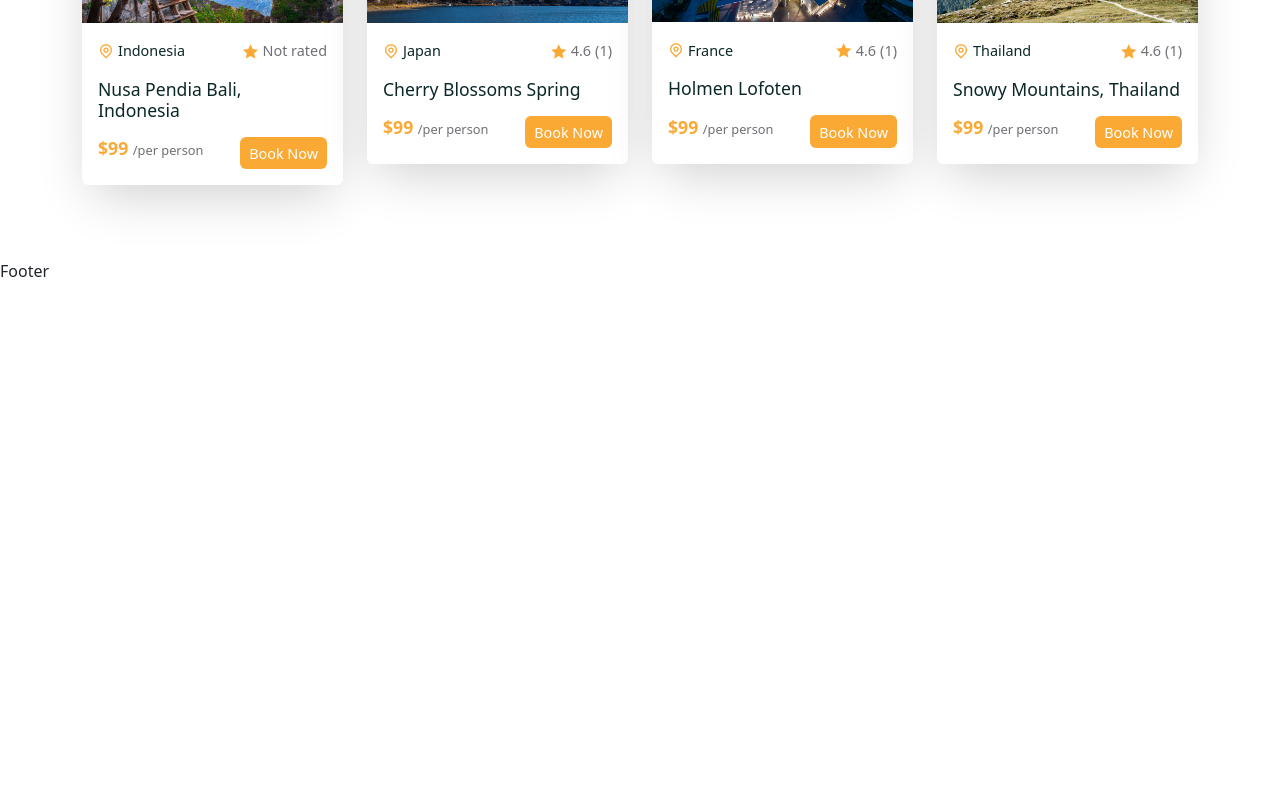
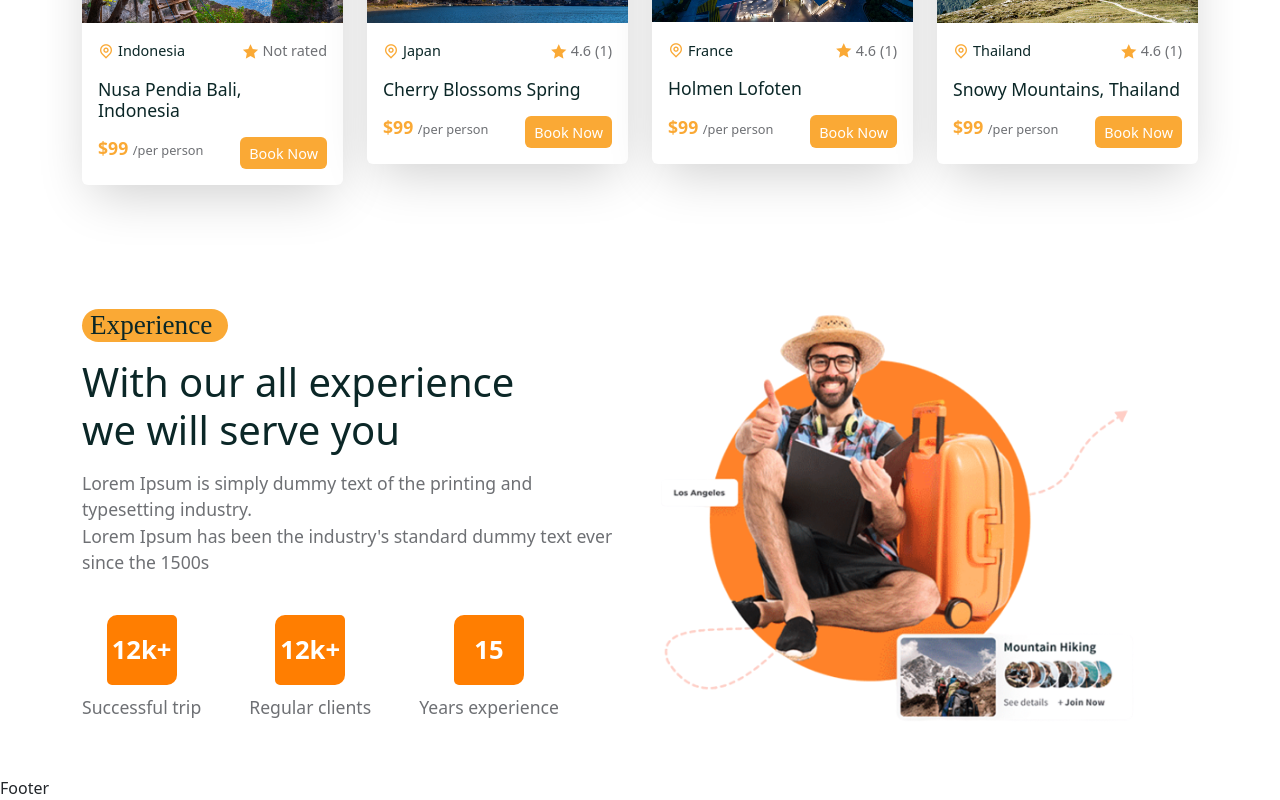
Before and after one commit to DhaneshKaushan/MernStack-Tour-Management, a React (Create React App) app in the folder frontend/: page /home in a window 1280 px wide. Shown: the part 1789-2589 px from the top of the page. Before the commit the page ends 2072 px from the top, so only its background shows below. Built offline with nearby package versions, Linux system fonts and the light colour scheme; a web font is replaced by a local one.

Commit message:
create experience section in home page

```diff
--- a/frontend/src/pages/Home.jsx
+++ b/frontend/src/pages/Home.jsx
@@ -6,6 +6,7 @@
 import heroImg02 from "../assets/images/hero-img02.jpg";
 import heroVideo from "../assets/images/hero-video.mp4";
 import worldImg from "../assets/images/world.png";
+import experienceImg from "../assets/images/experience.png";
 import Subtitle from "../shared/Subtitle";
 import SearchBar from "../shared/SearchBar";
 import ServiceList from "../services/ServiceList";
@@ -36,33 +37,33 @@
                 </p>
               </div>
             </Col>
-            <Col lg='2'>
+            <Col lg="2">
               <div className="hero__img-box">
-                <img src={heroImg} alt=""/>
+                <img src={heroImg} alt="" />
               </div>
             </Col>
-            <Col lg='2'>
+            <Col lg="2">
               <div className="hero__img-box mt-4">
-                <video src={heroVideo} alt="" controls/>
+                <video src={heroVideo} alt="" controls />
               </div>
             </Col>
-            <Col lg='2'>
+            <Col lg="2">
               <div className="hero__img-box mt-5">
-                <img src={heroImg02} alt=""/>
+                <img src={heroImg02} alt="" />
               </div>
             </Col>
-            <SearchBar/>
+            <SearchBar />
           </Row>
         </Container>
       </section>
       <section>
         <Container>
           <Row>
-            <Col lg='3'>
-             <h5 className="services__subtitle">What we serve</h5>
-             <h2 className="services__title">We offer our best services</h2>
+            <Col lg="3">
+              <h5 className="services__subtitle">What we serve</h5>
+              <h2 className="services__title">We offer our best services</h2>
             </Col>
-            <ServiceList/>
+            <ServiceList />
           </Row>
         </Container>
       </section>
@@ -70,15 +71,58 @@
       <section>
         <Container>
           <Row>
-            <Col lg ="12" className="mb-5">
-              <Subtitle subtitle={"Explore"}/>
+            <Col lg="12" className="mb-5">
+              <Subtitle subtitle={"Explore"} />
               <h2 className="featured__tour-title">Our featured tours</h2>
             </Col>
-            <FeaturedTourList/>
+            <FeaturedTourList />
           </Row>
         </Container>
       </section>
       {/* ========= featured tour section end========== */}
+
+      {/* ========= experience section start========== */}
+      <section>
+        <Container>
+          <Row>
+            <Col lg="6">
+              <div className="experience__content">
+                <Subtitle subtitle={"Experience"} />
+                <h2>
+                  With our all experience <br /> we will serve you
+                </h2>
+                <p>
+                  Lorem Ipsum is simply dummy text of the printing and
+                  typesetting industry.
+                  <br />
+                  Lorem Ipsum has been the industry's standard dummy text ever
+                  since the 1500s
+                </p>
+              </div>
+              <div className="counter__wrapper d-flex align-items-center gap-5">
+                <div className="counter__box">
+                  <span>12k+</span>
+                  <h6>Successful trip</h6>
+                </div>
+                <div className="counter__box">
+                  <span>12k+</span>
+                  <h6>Regular clients</h6>
+                </div>
+                <div className="counter__box">
+                  <span>15</span>
+                  <h6>Years experience</h6>
+                </div>
+              </div>
+            </Col>
+            <Col lg="6">
+              <div className="experience__img">
+                <img src={experienceImg} alt="" />
+              </div>
+            </Col>
+          </Row>
+        </Container>
+      </section>
+      {/* ========= experience section end========== */}
     </>
   );
 };
--- a/frontend/src/styles/home.css
+++ b/frontend/src/styles/home.css
@@ -53,3 +53,43 @@
     font-size:2.3rem;
     font-weight: 500;
 }
+
+.experience__content h2{
+    font-size: 2.5rem;
+    margin-top: 1rem;
+    font-weight: 500;
+}
+
+.experience__content p{
+    font-size: 1.1rem;
+    color: var(--text-color);
+    margin-top: 1rem;
+}
+
+.counter__wrapper {
+    margin-top: 2.5rem;
+}
+
+.counter__box span{
+   width: 70px;
+   height: 70px;
+   margin: auto;
+   display: flex;
+   align-items: center;
+   justify-content: center;
+   background:var(--primary-color) ;
+   color: #fff;
+   font-size: 1.6rem;
+   font-weight: 600;
+   border-radius: 10px 5px 10px 5px;
+}
+
+.counter__box h6{
+    font-size: 1.1rem;
+    margin-top: 0.7rem;
+    color: var(--text-color);
+}
+
+.experience__img img {
+    width: 90%;
+}
```
